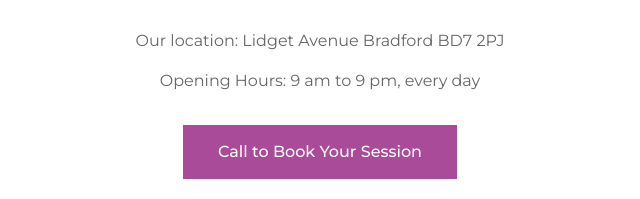
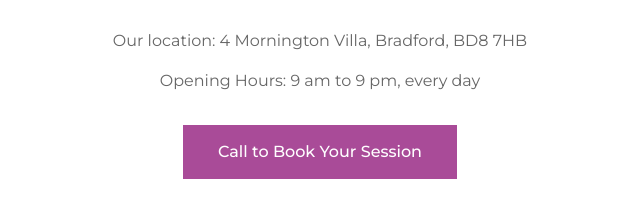
Before and after one commit to sumeerastherapy/sumeeratherapy.github.io, a plain HTML site: page index.html in a window 1280 px wide. Shown: the part 3965-4164 px from the top of the page, 640-1280 px from the left. Drawn offline with nearby package versions, Linux system fonts and the light colour scheme.

Commit message:
Update index.html

```diff
--- a/index.html
+++ b/index.html
@@ -311,7 +311,7 @@
                 </div>
 <div> <p> </p> </div>
 <div> <p> </p> </div>
-<div style="display: flex; justify-content: center; align-items: center; height: auto;"> <p> Our location: Lidget Avenue Bradford BD7 2PJ </p> </div>
+<div style="display: flex; justify-content: center; align-items: center; height: auto;"> <p> Our location: 4 Mornington Villa, Bradford, BD8 7HB </p> </div>
 <div style="display: flex; justify-content: center; align-items: center; height: auto;"> <p> Opening Hours: 9 am to 9 pm, every day</p> </div>
 <div> <p> </p> </div>
 <div style="display: flex; justify-content: center; align-items: center; height: auto;">
```
